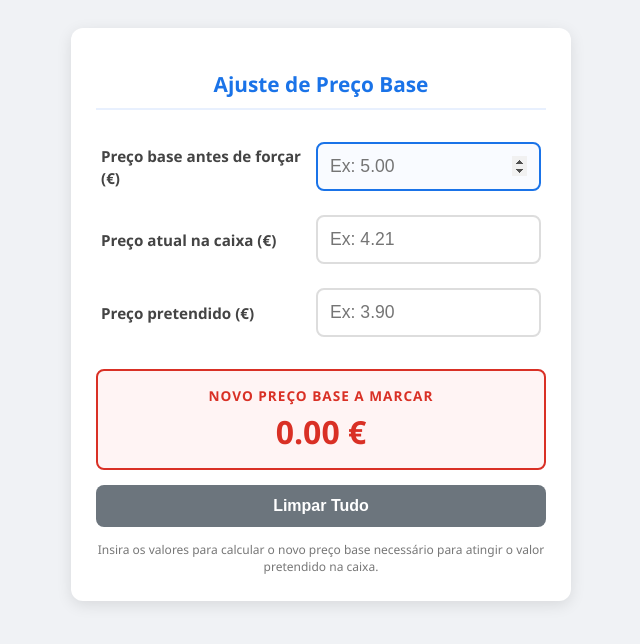
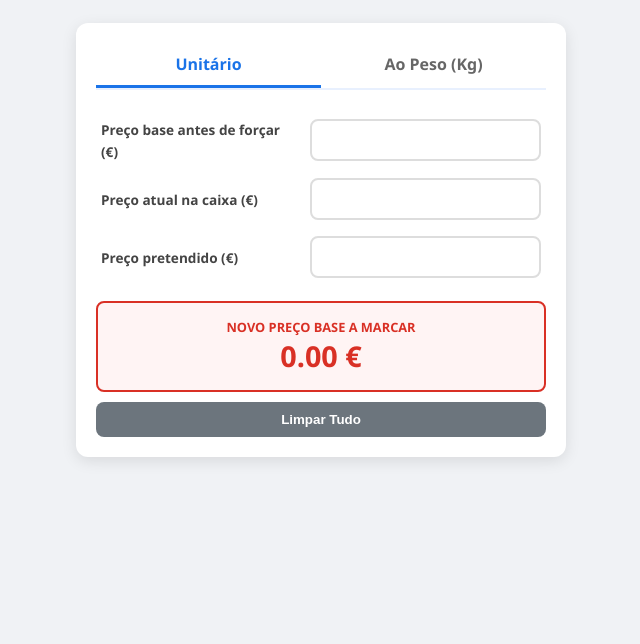
Before and after one commit to polar8032/forcarpreco, a plain HTML site: page index.html in a window 1280 px wide. Both pictures are taken after a click on the button "Limpar Tudo". Shown: the whole page, without its empty margins (319-959 px from the left). Drawn offline with Linux system fonts and the light colour scheme.

Commit message:
Update index.html

```diff
--- a/index.html
+++ b/index.html
@@ -3,85 +3,114 @@
 <head>
     <meta charset="UTF-8">
     <meta name="viewport" content="width=device-width, initial-scale=1.0">
-    <title>Calculadora de Ajuste de Preço</title>
+    <title>Calculadora de Ajuste Profissional</title>
     <style>
-        body { font-family: 'Segoe UI', Tahoma, Geneva, Verdana, sans-serif; background-color: #f0f2f5; padding: 20px; display: flex; justify-content: center; }
-        .card { background: white; padding: 25px; border-radius: 12px; box-shadow: 0 4px 15px rgba(0,0,0,0.1); width: 100%; max-width: 450px; }
-        h2 { color: #1a73e8; font-size: 1.3rem; text-align: center; margin-bottom: 20px; border-bottom: 2px solid #e8f0fe; padding-bottom: 10px; }
+        body { font-family: 'Segoe UI', sans-serif; background-color: #f0f2f5; padding: 15px; display: flex; justify-content: center; }
+        .card { background: white; padding: 20px; border-radius: 12px; box-shadow: 0 4px 15px rgba(0,0,0,0.1); width: 100%; max-width: 450px; }
+
+        .tabs { display: flex; margin-bottom: 20px; border-bottom: 2px solid #e8f0fe; }
+        .tab { flex: 1; padding: 10px; text-align: center; cursor: pointer; font-weight: bold; color: #666; }
+        .tab.active { color: #1a73e8; border-bottom: 3px solid #1a73e8; }
+
         table { width: 100%; border-collapse: collapse; }
-        td { padding: 12px 5px; vertical-align: middle; }
-        label { font-size: 0.95rem; color: #444; font-weight: 600; }
-        input { width: 100%; padding: 12px; border: 2px solid #ddd; border-radius: 8px; box-sizing: border-box; font-size: 1.1rem; transition: border-color 0.3s; }
-        input:focus { border-color: #1a73e8; outline: none; background-color: #f9fbff; }
+        td { padding: 8px 5px; }
+        label { font-size: 0.85rem; color: #444; font-weight: 600; }
+        input { width: 100%; padding: 10px; border: 2px solid #ddd; border-radius: 8px; box-sizing: border-box; font-size: 1rem; }
 
-        .result-box { background-color: #fff4f4; margin-top: 20px; padding: 15px; border-radius: 8px; text-align: center; border: 2px solid #d93025; }
-        .result-label { font-size: 0.85rem; color: #d93025; text-transform: uppercase; letter-spacing: 1px; margin-bottom: 5px; font-weight: bold; }
-        .result-val { font-size: 2rem; font-weight: bold; color: #d93025; }
+        .result-box { background-color: #fff4f4; margin-top: 15px; padding: 15px; border-radius: 8px; text-align: center; border: 2px solid #d93025; }
+        .result-label { font-size: 0.8rem; color: #d93025; text-transform: uppercase; font-weight: bold; }
+        .result-val { font-size: 1.8rem; font-weight: bold; color: #d93025; }
 
-        .btn-limpar {
-            width: 100%; margin-top: 15px; padding: 12px; background-color: #6c757d; color: white; border: none;
-            border-radius: 8px; font-size: 1rem; font-weight: bold; cursor: pointer; transition: background-color 0.3s;
-        }
-        .btn-limpar:hover { background-color: #5a6268; }
-        .btn-limpar:active { background-color: #495057; }
-
-        .info { font-size: 0.75rem; color: #777; margin-top: 15px; line-height: 1.4; text-align: center; }
+        .btn-limpar { width: 100%; margin-top: 10px; padding: 10px; background-color: #6c757d; color: white; border: none; border-radius: 8px; cursor: pointer; font-weight: bold; }
+        .hidden { display: none; }
     </style>
 </head>
 <body>
 
 <div class="card">
-    <h2>Ajuste de Preço Base</h2>
+    <div class="tabs">
+        <div class="tab active" onclick="switchTab('unidade')">Unitário</div>
+        <div class="tab" onclick="switchTab('peso')">Ao Peso (Kg)</div>
+    </div>
 
-    <table>
-        <tr>
-            <td><label>Preço base antes de forçar (€)</label></td>
-            <td><input type="number" id="baseAntes" step="0.01" placeholder="Ex: 5.00" oninput="calcular()"></td>
-        </tr>
-        <tr>
-            <td><label>Preço atual na caixa (€)</label></td>
-            <td><input type="number" id="caixaAtual" step="0.01" placeholder="Ex: 4.21" oninput="calcular()"></td>
-        </tr>
-        <tr>
-            <td><label>Preço pretendido (€)</label></td>
-            <td><input type="number" id="alvo" step="0.01" placeholder="Ex: 3.90" oninput="calcular()"></td>
-        </tr>
-    </table>
+    <div id="modoUnidade">
+        <table>
+            <tr><td><label>Preço base antes de forçar (€)</label></td>
+                <td><input type="number" id="baseUn" step="0.01" oninput="calcUn()"></td></tr>
+            <tr><td><label>Preço atual na caixa (€)</label></td>
+                <td><input type="number" id="caixaUn" step="0.01" oninput="calcUn()"></td></tr>
+            <tr><td><label>Preço pretendido (€)</label></td>
+                <td><input type="number" id="alvoUn" step="0.01" oninput="calcUn()"></td></tr>
+        </table>
+    </div>
+
+    <div id="modoPeso" class="hidden">
+        <table>
+            <tr><td><label>Peso do artigo (Kg)</label></td>
+                <td><input type="number" id="pesoKg" step="0.001" placeholder="Ex: 0.550" oninput="calcPeso()"></td></tr>
+            <tr><td><label>Preço Base por Kg no PC (€)</label></td>
+                <td><input type="number" id="basePeso" step="0.01" placeholder="Ex: 10.00" oninput="calcPeso()"></td></tr>
+            <tr><td><label>Valor que deu na caixa (€)</label></td>
+                <td><input type="number" id="caixaPeso" step="0.01" oninput="calcPeso()"></td></tr>
+            <tr><td><label>Valor que pretendes (€)</label></td>
+                <td><input type="number" id="alvoPeso" step="0.01" oninput="calcPeso()"></td></tr>
+        </table>
+    </div>
 
     <div class="result-box">
-        <div class="result-label">Novo Preço Base a Marcar</div>
+        <div class="result-label" id="resLabel">Novo Preço Base a Marcar</div>
         <div id="resultado" class="result-val">0.00 €</div>
     </div>
 
-    <button class="btn-limpar" onclick="limparCampos()">Limpar Tudo</button>
-
-    <div class="info">
-        Insira os valores para calcular o novo preço base necessário para atingir o valor pretendido na caixa.
-    </div>
+    <button class="btn-limpar" onclick="limpar()">Limpar Tudo</button>
 </div>
 
 <script>
-    function calcular() {
-        const baseAntes = parseFloat(document.getElementById('baseAntes').value);
-        const caixaAtual = parseFloat(document.getElementById('caixaAtual').value);
-        const alvo = parseFloat(document.getElementById('alvo').value);
-        const display = document.getElementById('resultado');
+    let currentTab = 'unidade';
 
-        if (baseAntes && caixaAtual && alvo && caixaAtual !== 0) {
-            const proporcao = caixaAtual / baseAntes;
-            const novoBase = alvo / proporcao;
-            display.innerText = novoBase.toFixed(2) + " €";
-        } else {
-            display.innerText = "0.00 €";
+    function switchTab(tab) {
+        currentTab = tab;
+        document.querySelectorAll('.tab').forEach(t => t.classList.remove('active'));
+        event.currentTarget.classList.add('active');
+
+        document.getElementById('modoUnidade').classList.toggle('hidden', tab !== 'unidade');
+        document.getElementById('modoPeso').classList.toggle('hidden', tab !== 'peso');
+        document.getElementById('resLabel').innerText = tab === 'unidade' ? "Novo Preço Base" : "Novo Preço Base / Kg";
+        limpar();
+    }
+
+    function calcUn() {
+        const b = parseFloat(document.getElementById('baseUn').value);
+        const c = parseFloat(document.getElementById('caixaUn').value);
+        const a = parseFloat(document.getElementById('alvoUn').value);
+        if (b && c && a) {
+            document.getElementById('resultado').innerText = (a / (c / b)).toFixed(2) + " €";
         }
     }
 
-    function limparCampos() {
-        document.getElementById('baseAntes').value = '';
-        document.getElementById('caixaAtual').value = '';
-        document.getElementById('alvo').value = '';
+    function calcPeso() {
+        const peso = parseFloat(document.getElementById('pesoKg').value);
+        const baseKg = parseFloat(document.getElementById('basePeso').value);
+        const valorCaixa = parseFloat(document.getElementById('caixaPeso').value);
+        const valorAlvo = parseFloat(document.getElementById('alvoPeso').value);
+
+        if (peso && baseKg && valorCaixa && valorAlvo) {
+            // Primeiro descobrimos o preço real por kg que a caixa está a cobrar (com desconto)
+            const precoRealKgComDesconto = valorCaixa / peso;
+            // Coeficiente de desconto = Preço Real com Desconto / Preço Base do PC
+            const coeficiente = precoRealKgComDesconto / baseKg;
+            // Preço final por kg que queremos atingir
+            const precoAlvoKg = valorAlvo / peso;
+            // Novo preço base a marcar no PC
+            const novoBaseKg = precoAlvoKg / coeficiente;
+
+            document.getElementById('resultado').innerText = novoBaseKg.toFixed(2) + " €/Kg";
+        }
+    }
+
+    function limpar() {
+        document.querySelectorAll('input').forEach(i => i.value = '');
         document.getElementById('resultado').innerText = '0.00 €';
-        document.getElementById('baseAntes').focus(); // Volta o foco para o primeiro campo
     }
 </script>
 
```
